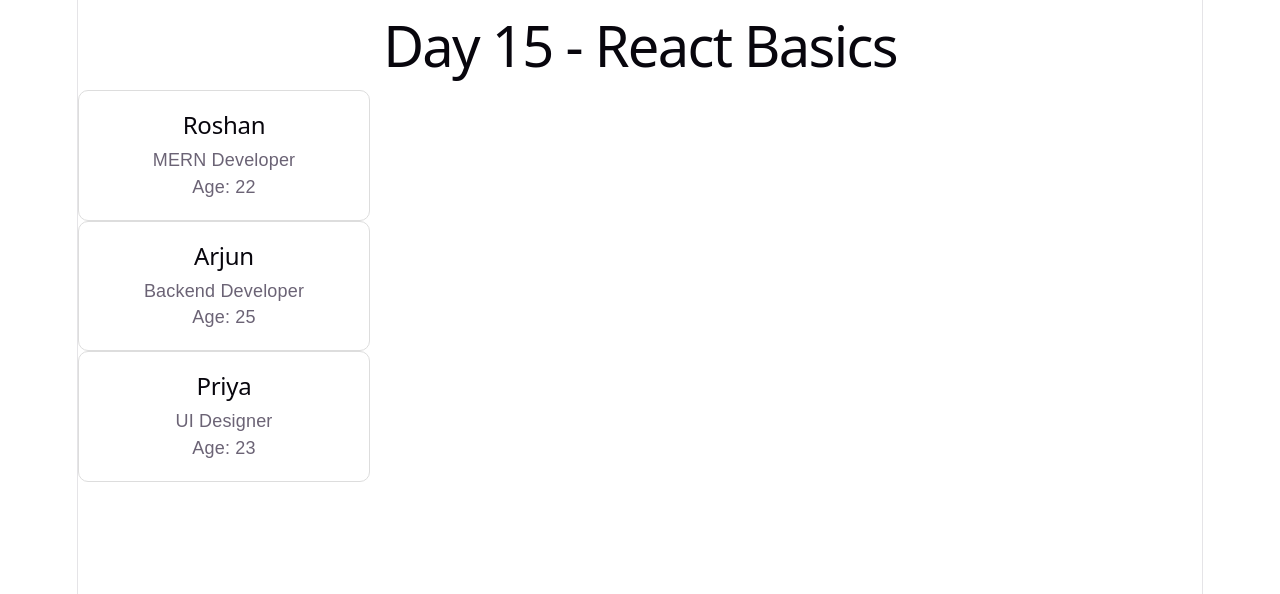
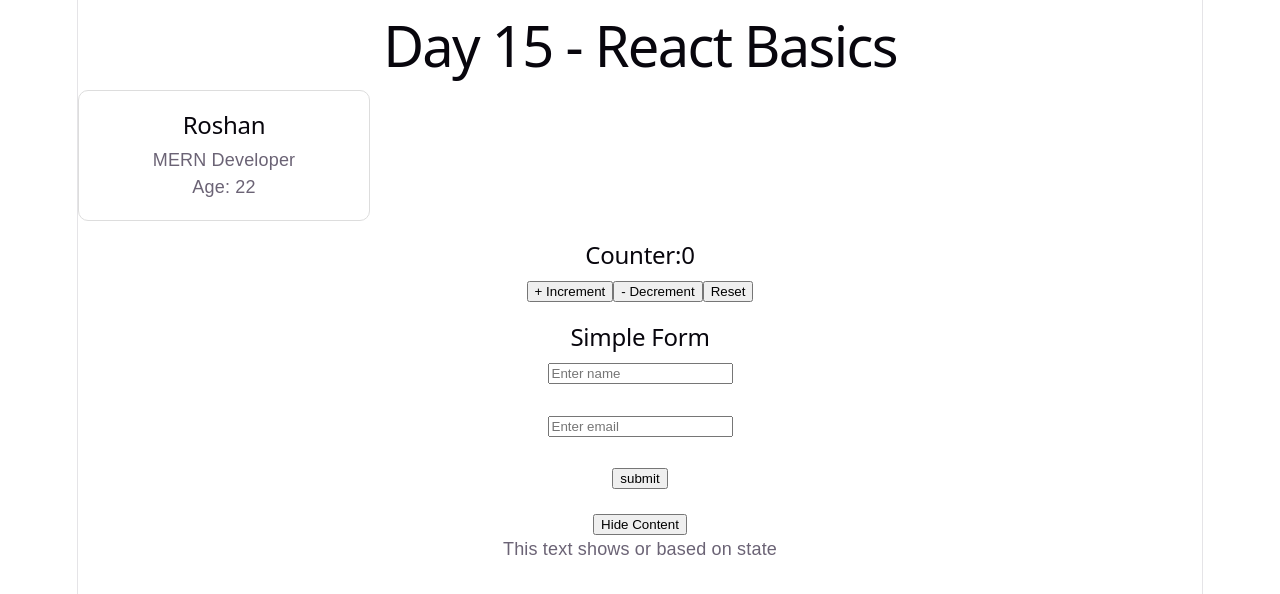
Before and after one commit to roshan-vyas-dev/mern-60days, a React (Vite) app in the folder job-tracker/: page / in a window 1280 px wide. Shown: the top 594 px of the page. Built offline with nearby package versions, Linux system fonts and the light colour scheme.

Commit message:
Day 16 - useState and event handling

```diff
--- a/job-tracker/src/App.jsx
+++ b/job-tracker/src/App.jsx
@@ -1,4 +1,7 @@
+import Counter from "./Counter";
 import ProfileCard from "./ProfileCard";
+import SimpleForm from "./SimpleForm";
+import Toggle from "./Toggle";
 
 
 
@@ -9,8 +12,12 @@ function App() {
     <div>
       <h1>Day 15 - React Basics</h1>
       <ProfileCard name="Roshan" role="MERN Developer" age={22} />
-      <ProfileCard name="Arjun" role="Backend Developer" age={25} />
-      <ProfileCard name="Priya" role="UI Designer" age={23} />
+
+
+      <Counter/>
+      <SimpleForm/>
+      <Toggle/>
+
 
     </div>
   );
--- /dev/null
+++ b/job-tracker/src/Counter.jsx
@@ -0,0 +1,31 @@
+import React, { useState } from 'react'
+
+function Counter() {
+    const [count, setCount] = useState(0);
+
+    const increment = () => {
+        setCount(count + 1);
+    };
+
+    const decrement = () => {
+        if(count>0){
+            setCount(count - 1);
+        }
+    };
+
+    const reset = () => {
+        setCount(0);
+    };
+    return (
+        <div style={{ textAlign: "center", margin: "20px", fontFamily: "Arial" }}>
+
+            <h2>Counter:{count}</h2>
+            <button onClick={increment}>+ Increment</button>
+            <button onClick={decrement}>- Decrement</button>
+            <button onClick={reset}>Reset</button>
+
+        </div>
+    )
+}
+
+export default Counter
--- /dev/null
+++ b/job-tracker/src/SimpleForm.jsx
@@ -0,0 +1,51 @@
+import React, { useState } from 'react'
+
+function SimpleForm() {
+
+    const [name, setName] = useState("");
+    const [email, setEmail] = useState("");
+    const [submittedData, setSubmittedData] = useState(null);
+
+    const handleNameChange = (e) => {
+        setName(e.target.value);
+    };
+
+    const handleEmailChange = (e) => {
+        setEmail(e.target.value);
+    }
+
+    const handleSubmit = () => {
+        if (name === "" || email === "") {
+            alert("Please fill both fields");
+            return;
+        }
+        setSubmittedData({ name, email })
+    }
+
+    return (
+        <div style={{ textAlign: "center", margin: "20px", fontFamily: "Arial" }}>
+
+            <h2>Simple Form</h2>
+
+            <input type="text" placeholder='Enter name' value={name} onChange={handleNameChange} />
+            <br /><br />
+
+            <input type="email" placeholder='Enter email' value={email} onChange={handleEmailChange} />
+
+            <br /><br />
+
+            <button onClick={handleSubmit}>submit</button>
+
+            {submittedData && (
+                <div style={{ marginTop: "20px" }}>
+                    <p>Submitted Name: {submittedData.name}</p>
+                    <p>Submitted Email: {submittedData.email}</p>
+                </div>
+            )}
+
+
+        </div>
+    );
+}
+
+export default SimpleForm
--- /dev/null
+++ b/job-tracker/src/Toggle.jsx
@@ -0,0 +1,24 @@
+import React, { useState } from 'react'
+
+function Toggle() {
+    const [isVisible, setIsVisible] = useState(true);
+
+    const toggleVisibility = () => {
+        setIsVisible(!isVisible)
+    }
+
+    return (
+        <div style={{ textAlign: "center", margin: "20px", fontFamily: "Arial" }}>
+
+            <button onClick={toggleVisibility}>
+                {isVisible ? "Hide" : "Show"} Content
+
+            </button>
+
+            {isVisible && <p>This text shows or based on state</p>}
+
+        </div>
+    )
+}
+
+export default Toggle
```
